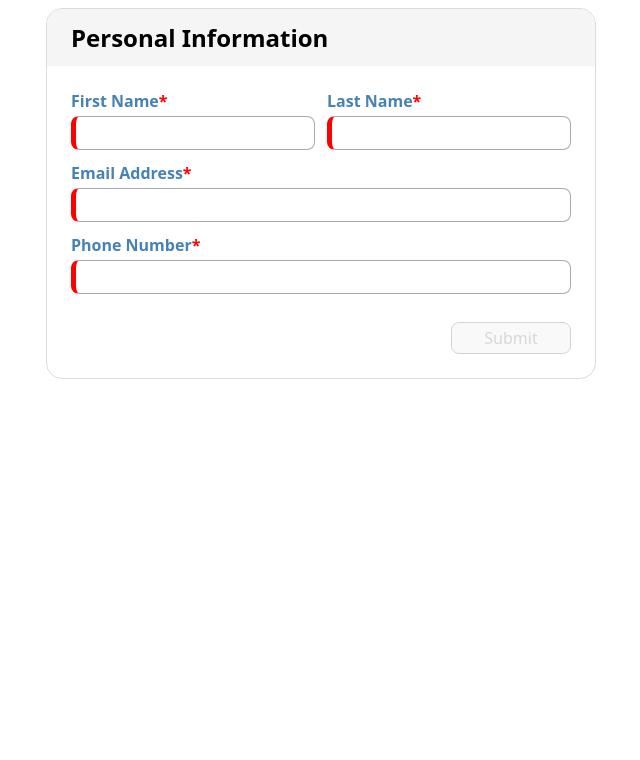
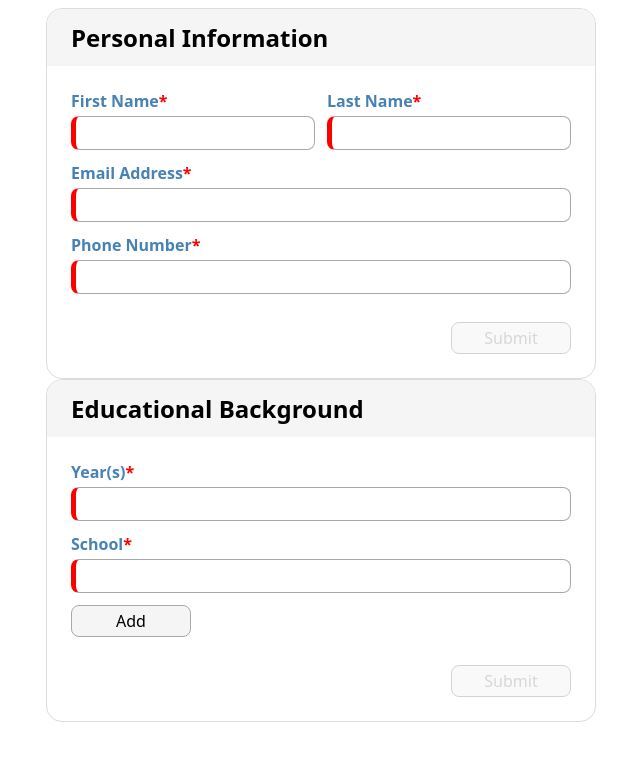
Before and after one commit to AidanPaoloBelmonte/cv-application, a React (Vite) app: page / in a window 1280 px wide. Shown: the top 760 px of the page, without its empty margins (319-959 px from the left). Built offline with nearby package versions, Linux system fonts and the light colour scheme.

Commit message:
Added Extendable Forms feat: Added ability to extend forms fix: Added unique keys to form entry controls

```diff
--- a/src/components/entries.json
+++ b/src/components/entries.json
@@ -1,5 +1,9 @@
 {
-  "Personal Information": [
+  "Personal Information": {
+    "className": "personalSection",
+    "code": "ps",
+    "extendable": false,
+    "fields": [
       { "name": "firstName", "label": "First Name", "halfCol": true },
       { "name": "lastName", "label": "Last Name", "halfCol": true },
       { "name": "emailAdd", "label": "Email Address", "inputType": "email" },
@@ -10,4 +14,14 @@
         "pattern": "^(1\\s?)?(\\d{3}|\\(\\d{3}\\))[\\s\\-]?\\d{3}[\\s\\-]?\\d{4}$"
       }
     ]
+  },
+  "Educational Background": {
+    "className": "educationSection",
+    "code": "ed",
+    "extendable": true,
+    "fields": [
+      { "name": "yearRange", "label": "Year(s)" },
+      { "name": "school", "label": "School" }
+    ]
   }
+}
--- a/src/components/form-entry.jsx
+++ b/src/components/form-entry.jsx
@@ -3,6 +3,7 @@ import { useState } from "react";
 function FormEntry({
   name,
   label,
+  keycode,
   ref,
   inputType = "field",
   pattern = null,
@@ -24,6 +25,7 @@ function FormEntry({
 
   const entry = !asPlain ? (
     <input
+      id={name}
       type={inputType}
       name={name}
       onChange={onInputChange}
@@ -31,15 +33,16 @@ function FormEntry({
       ref={ref}
       required
       pattern={pattern}
+      key={`input-${keycode}`}
     ></input>
   ) : (
-    <p>{value}</p>
+    <p key={`p-${keycode}`}>{value}</p>
   );
 
   return (
     <>
       <div className={className}>
-        <label for={name}>
+        <label htmlFor={name} key={`label-${keycode}`}>
           {label}
           {!asPlain && !value ? <span style={{ color: "red" }}>*</span> : null}
         </label>
--- a/src/components/form-section.jsx
+++ b/src/components/form-section.jsx
@@ -5,13 +5,14 @@ import FormEntry from "./form-entry";
 
 import "../styles/style.css";
 
-function FormSection({ sectionName, fields }) {
+function FormSection({ sectionName, code, className, extendable, fields }) {
   const {
     register,
     handleSubmit,
     formState: { isDirty, isValid },
   } = useForm({ mode: "OnChange" });
   const [submitted, setSubmitStatus] = useState(false);
+  const [extensions, changeExtensionCount] = useState(1);
 
   const handleSubmitStateChange = (e) => {
     setSubmitStatus(!submitted);
@@ -19,7 +20,8 @@ function FormSection({ sectionName, fields }) {
     e.preventDefault();
   };
 
-  const formEntries = fields.map((field) => (
+  const generateEntries = (key = `${code}0`) => {
+    return fields.map((field) => (
       <FormEntry
         {...register(field.name, {
           required: true,
@@ -27,17 +29,39 @@ function FormSection({ sectionName, fields }) {
         })}
         {...field}
         asPlain={submitted}
+        keycode={key}
+        key={`${field.name}-${key ? key : ""}`}
       ></FormEntry>
     ));
+  };
+
+  const formEntries = generateEntries();
+
+  const expandableEntries = [];
+  if (extendable) {
+    for (let l = 0; l < extensions; l++) {
+      const key = `${code}${l}`;
+      expandableEntries.push(
+        <div key={key} className="extendGroup">
+          {generateEntries(key)}
+        </div>,
+      );
+    }
+  }
 
   return (
-    <div className="personalSection">
+    <div className={className}>
       <div className="formContainer">
         <div className="sectionName">
           <h2>{sectionName}</h2>
         </div>
         <form onSubmit={handleSubmit()}>
-          {formEntries}
+          {extendable ? expandableEntries : formEntries}
+          {extendable ? (
+            <div className="extendButton">
+              <button submit="button">Add</button>
+            </div>
+          ) : null}
           <div className="formFooter">
             <button
               submit="button"
--- a/src/main.jsx
+++ b/src/main.jsx
@@ -9,7 +9,11 @@ createRoot(document.getElementById("root")).render(
   <StrictMode>
     <FormSection
       sectionName="Personal Information"
-      fields={entries["Personal Information"]}
+      {...entries["Personal Information"]}
+    />
+    <FormSection
+      sectionName="Educational Background"
+      {...entries["Educational Background"]}
     />
   </StrictMode>,
 );
--- a/src/styles/style.css
+++ b/src/styles/style.css
@@ -131,6 +131,19 @@ label {
     background-color: whitesmoke;
 }
 
+.extendGroup {
+    grid-column: span 2;
+
+    display: grid;
+    grid-template-columns: repeat(auto-fit, minmax(200px, 1fr));
+    grid-template-rows: 1fr;
+    grid-auto-columns: 1fr;
+    grid-auto-rows: max-content;
+    gap: 12px;
+
+    max-width: 500px;
+}
+
 .formFooter {
     grid-column: span 2;
 
```
Lines whose indentation alone changed are shown as unchanged.
